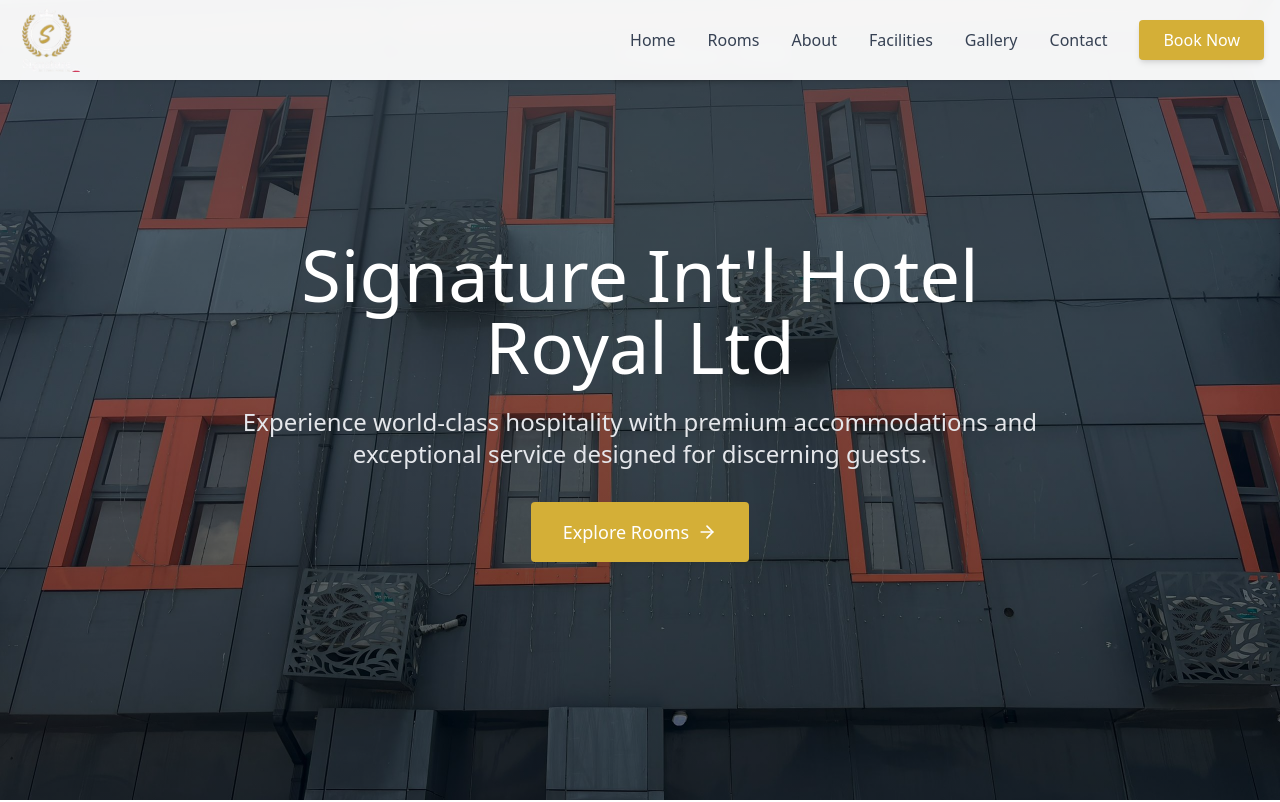
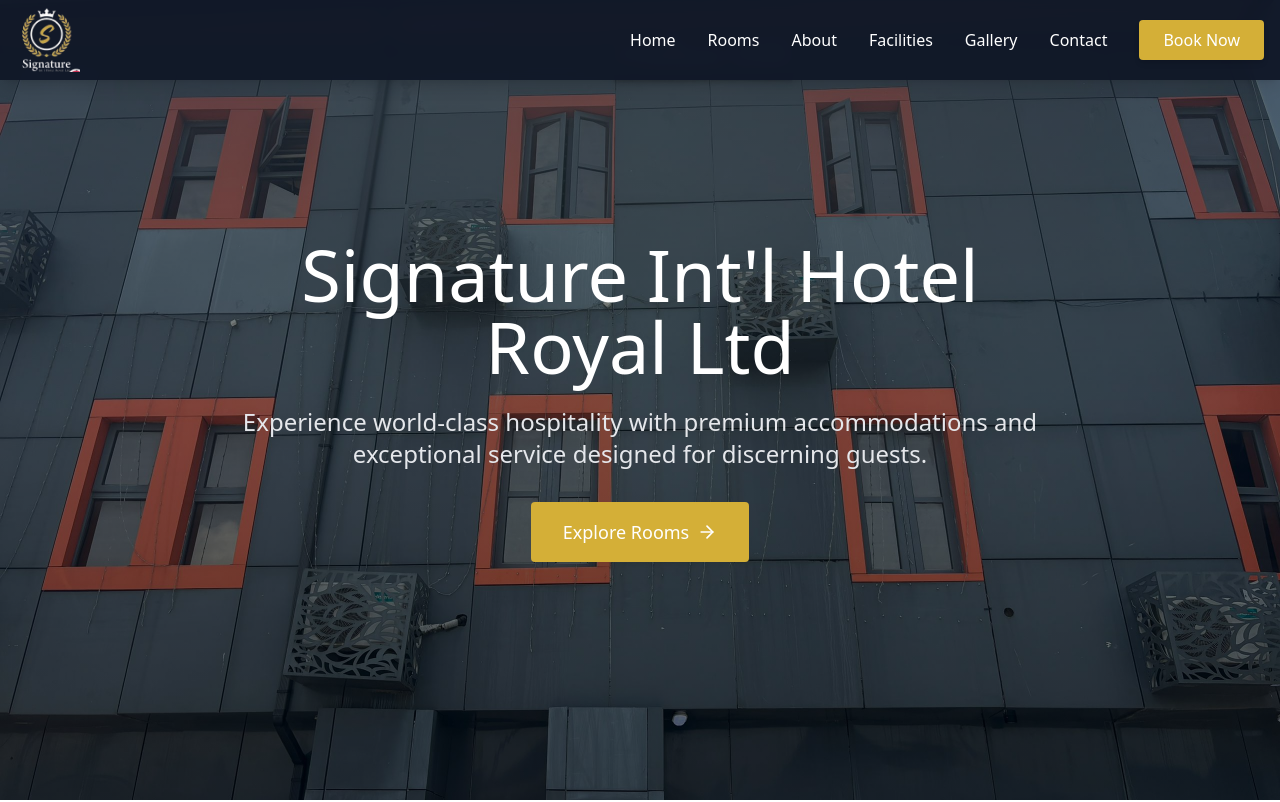
Before and after one commit to stephenmayowa112/signaturehotel, a Next.js app: page / in a window 1280 px wide. Shown: the top 802 px of the page. Built offline with nearby package versions, Linux system fonts and the light colour scheme.

Commit message:
Update navbar to dark theme for better logo visibility

```diff
--- a/components/Header.tsx
+++ b/components/Header.tsx
@@ -8,7 +8,7 @@
   const [isMenuOpen, setIsMenuOpen] = useState(false)
 
   return (
-    <header className="fixed top-0 left-0 right-0 z-50 bg-white/95 backdrop-blur-sm shadow-sm transition-all duration-300">
+    <header className="fixed top-0 left-0 right-0 z-50 bg-gray-900/95 backdrop-blur-sm shadow-lg transition-all duration-300">
       <div className="container mx-auto px-4">
         <div className="flex items-center justify-between h-20">
           {/* Logo */}
@@ -22,27 +22,27 @@
 
           {/* Desktop Navigation */}
           <nav className="hidden md:flex items-center space-x-8">
-            <Link href="/" className="text-gray-700 hover:text-primary transition-colors duration-300 relative group">
+            <Link href="/" className="text-white hover:text-primary transition-colors duration-300 relative group">
               Home
               <span className="absolute bottom-0 left-0 w-0 h-0.5 bg-primary transition-all duration-300 group-hover:w-full"></span>
             </Link>
-            <Link href="/rooms" className="text-gray-700 hover:text-primary transition-colors duration-300 relative group">
+            <Link href="/rooms" className="text-white hover:text-primary transition-colors duration-300 relative group">
               Rooms
               <span className="absolute bottom-0 left-0 w-0 h-0.5 bg-primary transition-all duration-300 group-hover:w-full"></span>
             </Link>
-            <Link href="/about" className="text-gray-700 hover:text-primary transition-colors duration-300 relative group">
+            <Link href="/about" className="text-white hover:text-primary transition-colors duration-300 relative group">
               About
               <span className="absolute bottom-0 left-0 w-0 h-0.5 bg-primary transition-all duration-300 group-hover:w-full"></span>
             </Link>
-            <Link href="/facilities" className="text-gray-700 hover:text-primary transition-colors duration-300 relative group">
+            <Link href="/facilities" className="text-white hover:text-primary transition-colors duration-300 relative group">
               Facilities
               <span className="absolute bottom-0 left-0 w-0 h-0.5 bg-primary transition-all duration-300 group-hover:w-full"></span>
             </Link>
-            <Link href="/gallery" className="text-gray-700 hover:text-primary transition-colors duration-300 relative group">
+            <Link href="/gallery" className="text-white hover:text-primary transition-colors duration-300 relative group">
               Gallery
               <span className="absolute bottom-0 left-0 w-0 h-0.5 bg-primary transition-all duration-300 group-hover:w-full"></span>
             </Link>
-            <Link href="/contact" className="text-gray-700 hover:text-primary transition-colors duration-300 relative group">
+            <Link href="/contact" className="text-white hover:text-primary transition-colors duration-300 relative group">
               Contact
               <span className="absolute bottom-0 left-0 w-0 h-0.5 bg-primary transition-all duration-300 group-hover:w-full"></span>
             </Link>
@@ -56,7 +56,7 @@
 
           {/* Mobile Menu Button */}
           <button
-            className="md:hidden text-gray-700 transition-transform duration-300 hover:scale-110"
+            className="md:hidden text-white transition-transform duration-300 hover:scale-110"
             onClick={() => setIsMenuOpen(!isMenuOpen)}
           >
             {isMenuOpen ? <X size={24} /> : <Menu size={24} />}
@@ -65,24 +65,24 @@
 
         {/* Mobile Navigation */}
         {isMenuOpen && (
-          <nav className="md:hidden py-4 border-t animate-fade-in">
+          <nav className="md:hidden py-4 border-t border-gray-700 animate-fade-in">
             <div className="flex flex-col space-y-4">
-              <Link href="/" className="text-gray-700 hover:text-primary transition-colors duration-300">
+              <Link href="/" className="text-white hover:text-primary transition-colors duration-300">
                 Home
               </Link>
-              <Link href="/rooms" className="text-gray-700 hover:text-primary transition-colors duration-300">
+              <Link href="/rooms" className="text-white hover:text-primary transition-colors duration-300">
                 Rooms
               </Link>
-              <Link href="/about" className="text-gray-700 hover:text-primary transition-colors duration-300">
+              <Link href="/about" className="text-white hover:text-primary transition-colors duration-300">
                 About
               </Link>
-              <Link href="/facilities" className="text-gray-700 hover:text-primary transition-colors duration-300">
+              <Link href="/facilities" className="text-white hover:text-primary transition-colors duration-300">
                 Facilities
               </Link>
-              <Link href="/gallery" className="text-gray-700 hover:text-primary transition-colors duration-300">
+              <Link href="/gallery" className="text-white hover:text-primary transition-colors duration-300">
                 Gallery
               </Link>
-              <Link href="/contact" className="text-gray-700 hover:text-primary transition-colors duration-300">
+              <Link href="/contact" className="text-white hover:text-primary transition-colors duration-300">
                 Contact
               </Link>
               <Link
```
